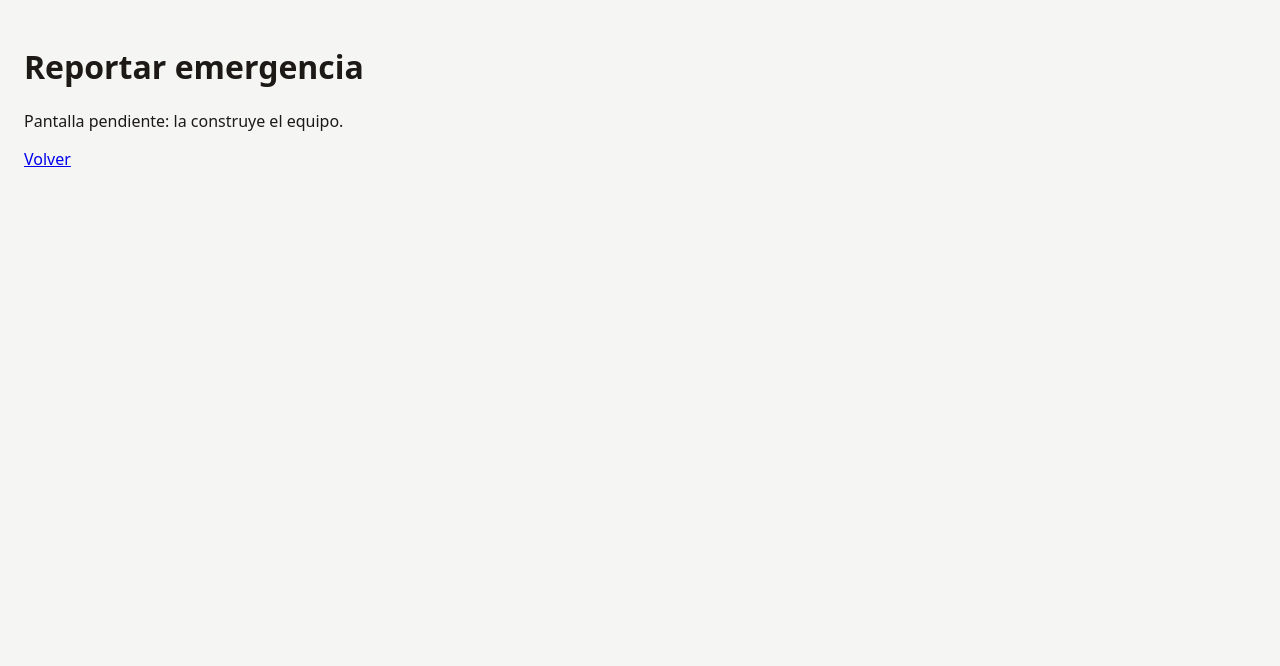
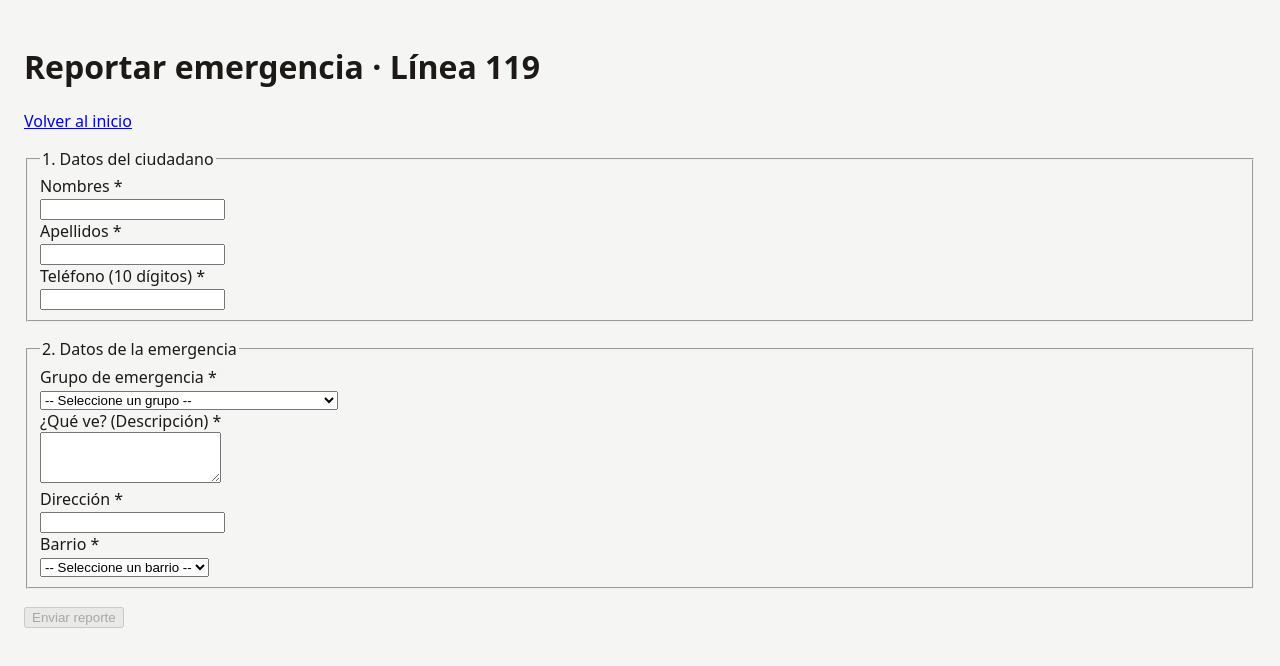
Before and after one commit to estebanmeraaranda-arch/parcial-final-119, a React (Vite) app: page /reportar in a window 1280 px wide. Shown: the top 666 px of the page. Built offline with nearby package versions, Linux system fonts and the light colour scheme.

Commit message:
Avance 1: formulario base y validación inicial en pantalla Reportar

```diff
--- a/src/pages/Reportar.jsx
+++ b/src/pages/Reportar.jsx
@@ -1,13 +1,219 @@
+import { useState } from 'react'
 import { Link } from 'react-router-dom'
+import { GRUPOS } from '../data/grupos.js'
+import { BARRIOS } from '../data/barrios.js'
 
-// TODO (estudiantes): formulario con todos los campos obligatorios
-// (sección 3 y Pantalla 2 del enunciado). Usar data/grupos.js y data/barrios.js.
+// Primera parte de /reportar: datos del ciudadano, datos principales de la emergencia
+// y validación básica de campos obligatorios (sin estilos).
+// TODO (Parte 2): punto de referencia, edificio + "No aplica", fotos (máx 3) y confirmación con Context.
 export default function Reportar() {
+  const [form, setForm] = useState({
+    nombres: '',
+    apellidos: '',
+    telefono: '',
+    grupo: '',
+    queVe: '',
+    direccion: '',
+    barrio: '',
+  })
+
+  const [tocado, setTocado] = useState({})
+  const [enviadoTemp, setEnviadoTemp] = useState(false)
+
+  const handleChange = (e) => {
+    const { name, value } = e.target
+    // En teléfono solo permitimos dígitos numéricos (máximo 10)
+    if (name === 'telefono') {
+      const soloNumeros = value.replace(/\D/g, '').slice(0, 10)
+      setForm({ ...form, telefono: soloNumeros })
+      return
+    }
+    setForm({ ...form, [name]: value })
+  }
+
+  const handleBlur = (e) => {
+    setTocado({ ...tocado, [e.target.name]: true })
+  }
+
+  // Validaciones de los campos obligatorios de esta primera parte
+  const errores = {
+    nombres: form.nombres.trim() === '' ? 'El nombre es obligatorio.' : '',
+    apellidos: form.apellidos.trim() === '' ? 'Los apellidos son obligatorios.' : '',
+    telefono:
+      form.telefono.length !== 10
+        ? 'El teléfono debe tener exactamente 10 dígitos numéricos.'
+        : '',
+    grupo: form.grupo === '' ? 'Seleccione un grupo de emergencia.' : '',
+    queVe: form.queVe.trim() === '' ? 'Describa qué está viendo en la emergencia.' : '',
+    direccion: form.direccion.trim() === '' ? 'La dirección es obligatoria.' : '',
+    barrio: form.barrio === '' ? 'Seleccione el barrio.' : '',
+  }
+
+  const formularioValido = Object.values(errores).every((msg) => msg === '')
+
+  const handleSubmit = (e) => {
+    e.preventDefault()
+    if (!formularioValido) return
+    setEnviadoTemp(true)
+  }
+
   return (
     <main style={{ padding: 24 }}>
-      <h1>Reportar emergencia</h1>
-      <p>Pantalla pendiente: la construye el equipo.</p>
-      <Link to="/">Volver</Link>
+      <h1>Reportar emergencia · Línea 119</h1>
+      <p>
+        <Link to="/">Volver al inicio</Link>
+      </p>
+
+      {enviadoTemp ? (
+        <div>
+          <h2>Reporte registrado (vista preliminar)</h2>
+          <p>
+            Ciudadano: {form.nombres} {form.apellidos} ({form.telefono})
+          </p>
+          <p>
+            Emergencia grupo {form.grupo} en barrio {form.barrio} — {form.direccion}
+          </p>
+          <button type="button" onClick={() => setEnviadoTemp(false)}>
+            Hacer otro reporte
+          </button>
+        </div>
+      ) : (
+        <form onSubmit={handleSubmit} noValidate>
+          <fieldset style={{ marginBottom: 16 }}>
+            <legend>1. Datos del ciudadano</legend>
+
+            <div>
+              <label htmlFor="nombres">Nombres *</label>
+              <br />
+              <input
+                id="nombres"
+                name="nombres"
+                type="text"
+                autocomplete="given-name"
+                value={form.nombres}
+                onChange={handleChange}
+                onBlur={handleBlur}
+                required
+              />
+              {tocado.nombres && errores.nombres && <p>{errores.nombres}</p>}
+            </div>
+
+            <div>
+              <label htmlFor="apellidos">Apellidos *</label>
+              <br />
+              <input
+                id="apellidos"
+                name="apellidos"
+                type="text"
+                autocomplete="family-name"
+                value={form.apellidos}
+                onChange={handleChange}
+                onBlur={handleBlur}
+                required
+              />
+              {tocado.apellidos && errores.apellidos && <p>{errores.apellidos}</p>}
+            </div>
+
+            <div>
+              <label htmlFor="telefono">Teléfono (10 dígitos) *</label>
+              <br />
+              <input
+                id="telefono"
+                name="telefono"
+                type="text"
+                inputMode="numeric"
+                autocomplete="tel"
+                value={form.telefono}
+                onChange={handleChange}
+                onBlur={handleBlur}
+                required
+              />
+              {tocado.telefono && errores.telefono && <p>{errores.telefono}</p>}
+            </div>
+          </fieldset>
+
+          <fieldset style={{ marginBottom: 16 }}>
+            <legend>2. Datos de la emergencia</legend>
+
+            <div>
+              <label htmlFor="grupo">Grupo de emergencia *</label>
+              <br />
+              <select
+                id="grupo"
+                name="grupo"
+                value={form.grupo}
+                onChange={handleChange}
+                onBlur={handleBlur}
+                required
+              >
+                <option value="">-- Seleccione un grupo --</option>
+                {GRUPOS.map((g) => (
+                  <option key={g.codigo} value={g.codigo}>
+                    {g.codigo} - {g.nombre}
+                  </option>
+                ))}
+              </select>
+              {tocado.grupo && errores.grupo && <p>{errores.grupo}</p>}
+            </div>
+
+            <div>
+              <label htmlFor="queVe">¿Qué ve? (Descripción) *</label>
+              <br />
+              <textarea
+                id="queVe"
+                name="queVe"
+                rows={3}
+                value={form.queVe}
+                onChange={handleChange}
+                onBlur={handleBlur}
+                required
+              />
+              {tocado.queVe && errores.queVe && <p>{errores.queVe}</p>}
+            </div>
+
+            <div>
+              <label htmlFor="direccion">Dirección *</label>
+              <br />
+              <input
+                id="direccion"
+                name="direccion"
+                type="text"
+                autocomplete="street-address"
+                value={form.direccion}
+                onChange={handleChange}
+                onBlur={handleBlur}
+                required
+              />
+              {tocado.direccion && errores.direccion && <p>{errores.direccion}</p>}
+            </div>
+
+            <div>
+              <label htmlFor="barrio">Barrio *</label>
+              <br />
+              <select
+                id="barrio"
+                name="barrio"
+                value={form.barrio}
+                onChange={handleChange}
+                onBlur={handleBlur}
+                required
+              >
+                <option value="">-- Seleccione un barrio --</option>
+                {BARRIOS.map((b) => (
+                  <option key={b.nombre} value={b.nombre}>
+                    {b.nombre}
+                  </option>
+                ))}
+              </select>
+              {tocado.barrio && errores.barrio && <p>{errores.barrio}</p>}
+            </div>
+          </fieldset>
+
+          <button type="submit" disabled={!formularioValido}>
+            Enviar reporte
+          </button>
+        </form>
+      )}
     </main>
   )
 }
```
